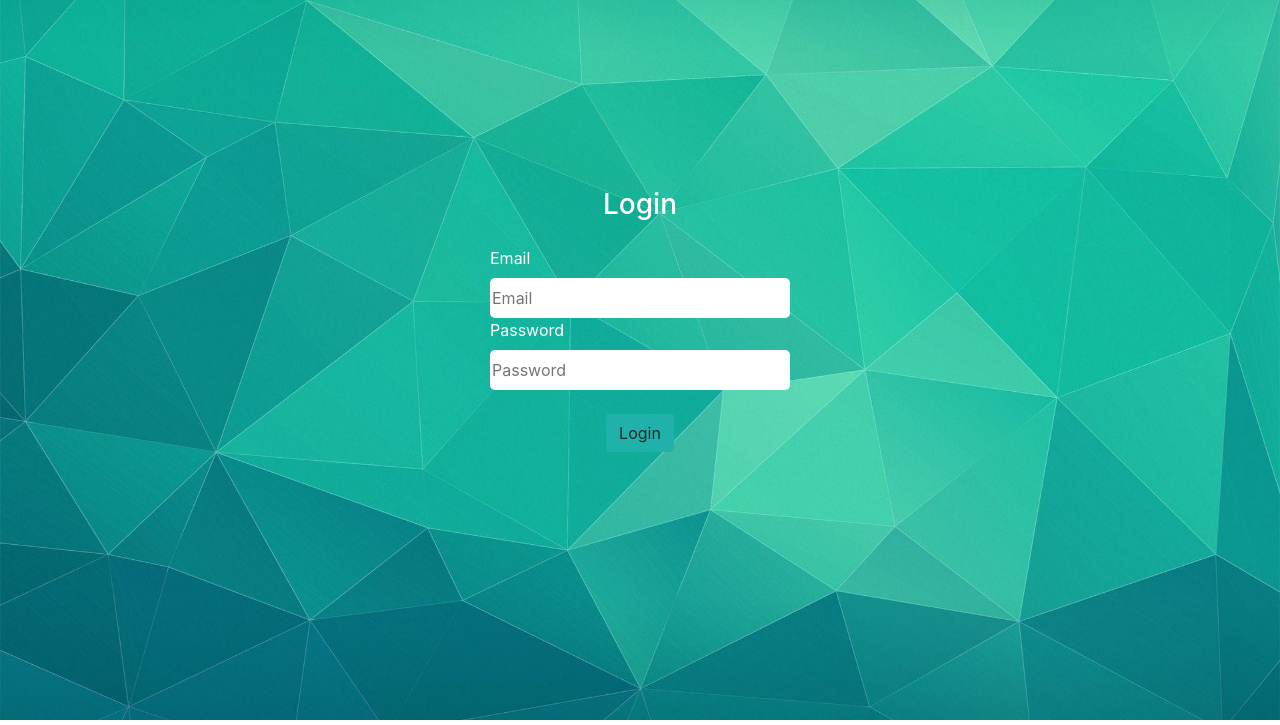
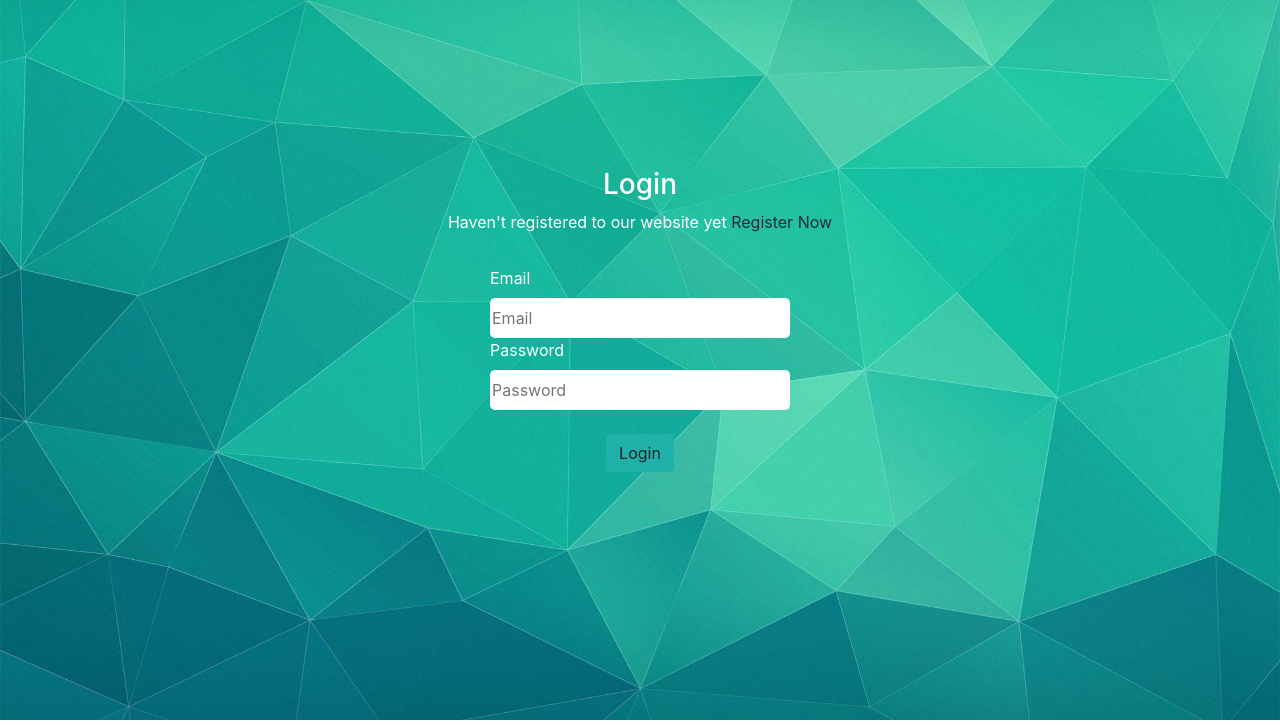
Before and after one commit to G-Bharathi/IBM-Skill-and-Job-Recommender, a Flask app: page /login in a window 1280 px wide. Shown: the part 75-800 px from the top of the page. Run offline with Flask 2, Linux system fonts and the light colour scheme.

Commit message:
Updated login.html

```diff
--- a/templates/login.html
+++ b/templates/login.html
@@ -41,6 +41,9 @@
             color:white;
             background-color: lightseagreen;
           }
+          a{
+            color:#282A35;
+          }
         </style>
     </head>
     <body>
@@ -79,6 +82,7 @@
         <img id="login-img" src="/static/img/bckgrd.jpg" alt="job image">
         <form class="wrapper" method="post" action="/welcome">
             <h3>Login</h3>
+            <p>Haven't registered to our website yet <a href="#">Register Now</a></p>
             <p>{{msg}} </p>
             <div>
               <label for="email">Email</label><br>
```
